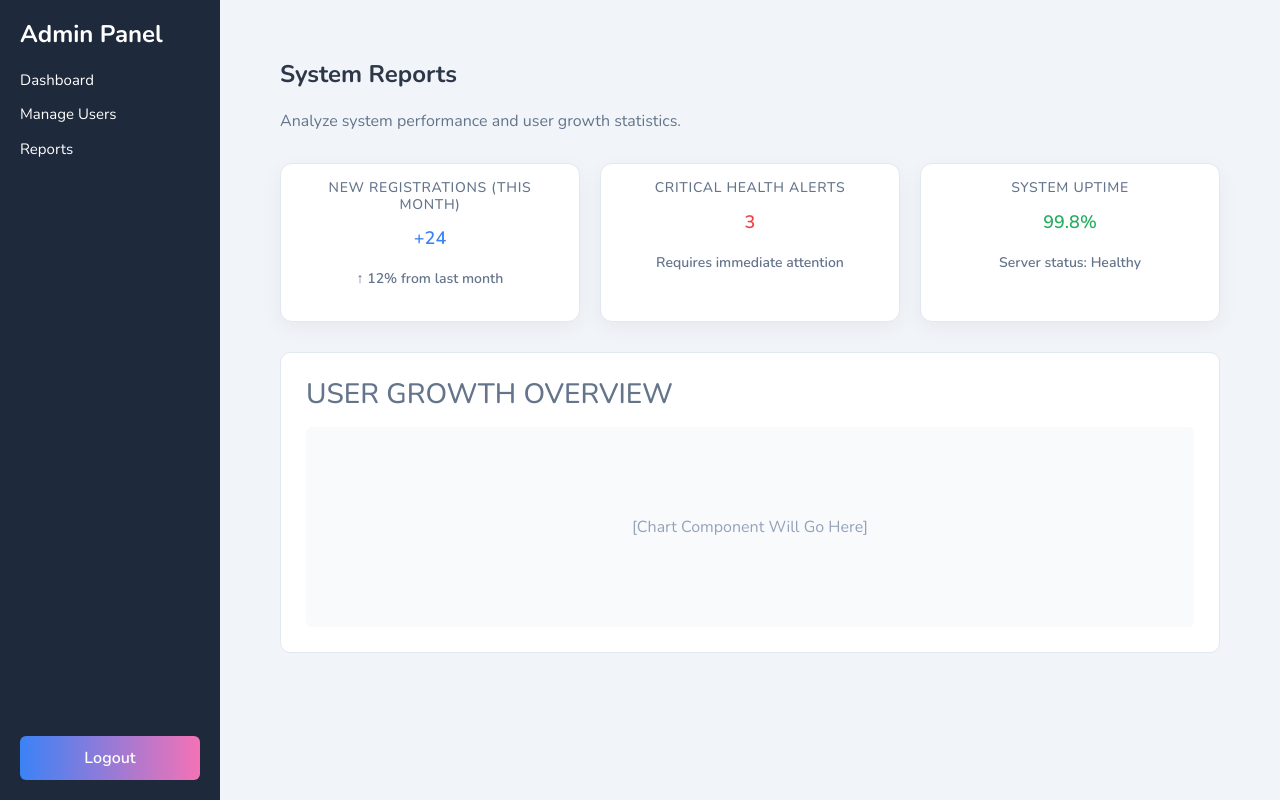
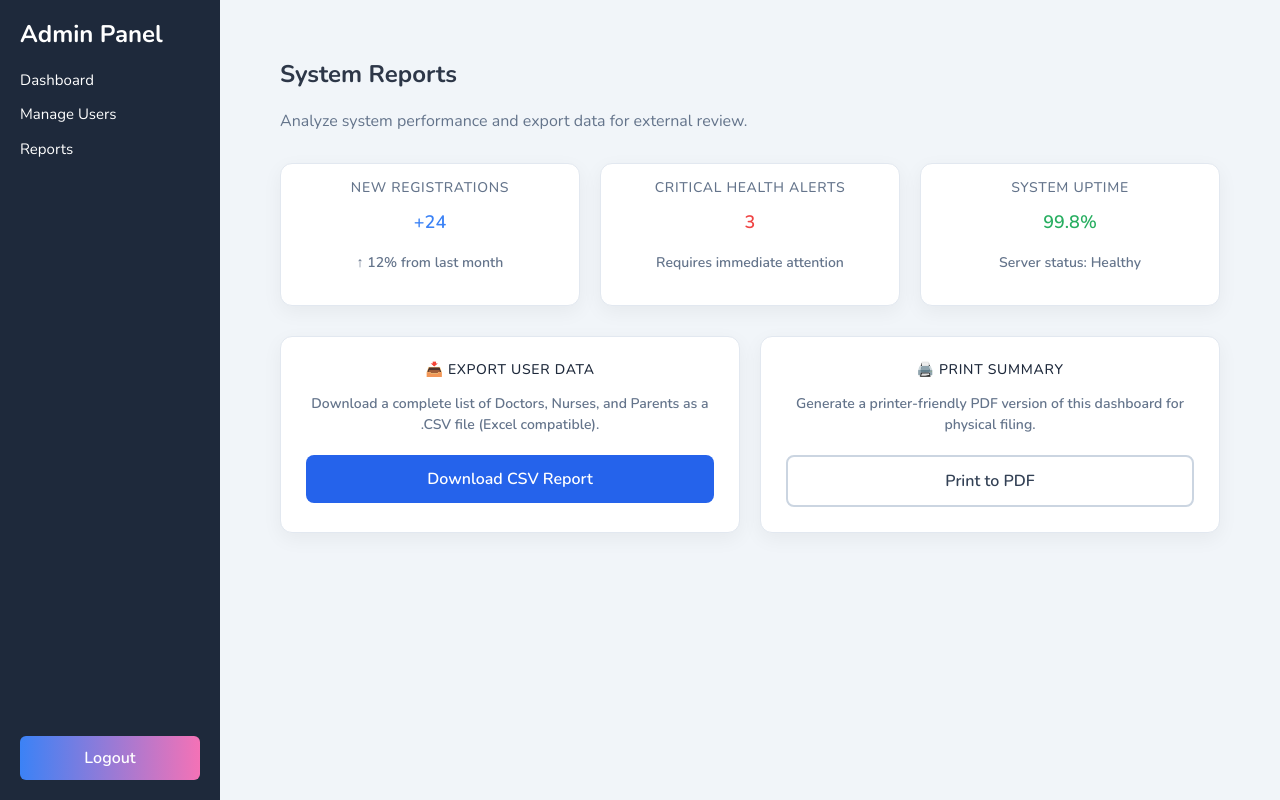
Before and after one commit to nichelleis/Bambinoo, a React (Vite) app in the folder frontend/: page /admin/reports in a window 1280 px wide. Built offline with nearby package versions, Linux system fonts and the light colour scheme; a web font is replaced by a local one.

Commit message:
implement report generation with CSV export and PDF print functionality

```diff
--- a/frontend/src/admin/pages/Reports.jsx
+++ b/frontend/src/admin/pages/Reports.jsx
@@ -1,18 +1,60 @@
-import React from 'react';
+import React, { useState } from 'react';
 
 export default function Reports() {
+  const [loading, setLoading] = useState(false);
+
+
+  const handleDownloadUsers = async () => {
+    setLoading(true);
+    try {
+      const token = localStorage.getItem('token');
+      //  Fetch real user data from your backend
+      const response = await fetch('http://localhost:5000/api/admin/users', {
+        headers: { 'Authorization': `Bearer ${token}` }
+      });
+
+      if (!response.ok) throw new Error("Failed to fetch data");
+
+      const users = await response.json();
+
+
+      const headers = ['ID,Username,Email,Role,Phone'];
+      const rows = users.map(u =>
+        `${u.id},${u.username},${u.email},${u.role},${u.phone || 'N/A'}`
+      );
+      const csvContent = [headers, ...rows].join('\n');
+
+
+      const blob = new Blob([csvContent], { type: 'text/csv' });
+      const url = window.URL.createObjectURL(blob);
+      const a = document.createElement('a');
+      a.href = url;
+      a.download = `bambinoo_report_${new Date().toISOString().split('T')[0]}.csv`;
+      document.body.appendChild(a);
+      a.click();
+      document.body.removeChild(a);
+
+    } catch (error) {
+      console.error("Download failed:", error);
+      alert("Error downloading report. Are you logged in?");
+    } finally {
+      setLoading(false);
+    }
+  };
+
   return (
     <div className="admin-content">
       <div className="dashboard-header">
         <h1 className="admin-title">System Reports</h1>
         <p style={{ color: '#64748b', marginBottom: '30px' }}>
-          Analyze system performance and user growth statistics.
+          Analyze system performance and export data for external review.
         </p>
       </div>
 
+      {/* SECTION 1: Visual Stats  */}
       <div className="stats-grid">
         <div className="stat-card">
-          <h3>New Registrations (This Month)</h3>
+          <h3>New Registrations</h3>
           <p className="stat-number" style={{ color: '#3b82f6' }}>+24</p>
           <p style={{ color: '#64748b', fontSize: '14px', marginTop: '10px' }}>
             ↑ 12% from last month
@@ -36,11 +78,58 @@ export default function Reports() {
         </div>
       </div>
 
-      <div style={{ marginTop: '30px', background: 'white', padding: '25px', borderRadius: '10px', border: '1px solid #e2e8f0' }}>
-        <h3 style={{ color: '#64748b', marginBottom: '15px' }}>USER GROWTH OVERVIEW</h3>
-        <div style={{ height: '200px', background: '#f8fafc', borderRadius: '6px', display: 'flex', alignItems: 'center', justifyContent: 'center', color: '#94a3b8' }}>
-          [Chart Component Will Go Here]
+      {/*SECTION 2: ACTIONS */}
+      <div style={{ marginTop: '30px', display: 'grid', gridTemplateColumns: 'repeat(auto-fit, minmax(300px, 1fr))', gap: '20px' }}>
+
+        {/* Export Data Cards */}
+        <div className="stat-card" style={{ padding: '25px', border: '1px solid #e2e8f0' }}>
+          <h3 style={{ marginBottom: '15px', color: '#1e293b' }}>📥 Export User Data</h3>
+          <p style={{ color: '#64748b', marginBottom: '20px', fontSize: '14px' }}>
+            Download a complete list of Doctors, Nurses, and Parents as a .CSV file (Excel compatible).
+          </p>
+          <button
+            onClick={handleDownloadUsers}
+            disabled={loading}
+            style={{
+              width: '100%',
+              padding: '12px',
+              background: '#2563eb',
+              color: 'white',
+              border: 'none',
+              borderRadius: '8px',
+              cursor: loading ? 'not-allowed' : 'pointer',
+              fontWeight: '600',
+              transition: 'background 0.2s'
+            }}
+          >
+            {loading ? 'Generating File...' : 'Download CSV Report'}
+          </button>
         </div>
+
+        {/* Print Summary Card */}
+        <div className="stat-card" style={{ padding: '25px', border: '1px solid #e2e8f0' }}>
+          <h3 style={{ marginBottom: '15px', color: '#1e293b' }}>🖨️ Print Summary</h3>
+          <p style={{ color: '#64748b', marginBottom: '20px', fontSize: '14px' }}>
+            Generate a printer-friendly PDF version of this dashboard for physical filing.
+          </p>
+          <button
+            onClick={() => window.print()}
+            style={{
+              width: '100%',
+              padding: '12px',
+              background: 'white',
+              border: '2px solid #cbd5e1',
+              color: '#334155',
+              borderRadius: '8px',
+              cursor: 'pointer',
+              fontWeight: '600',
+              transition: 'background 0.2s'
+            }}
+          >
+            Print to PDF
+          </button>
+        </div>
+
       </div>
     </div>
   );
```
